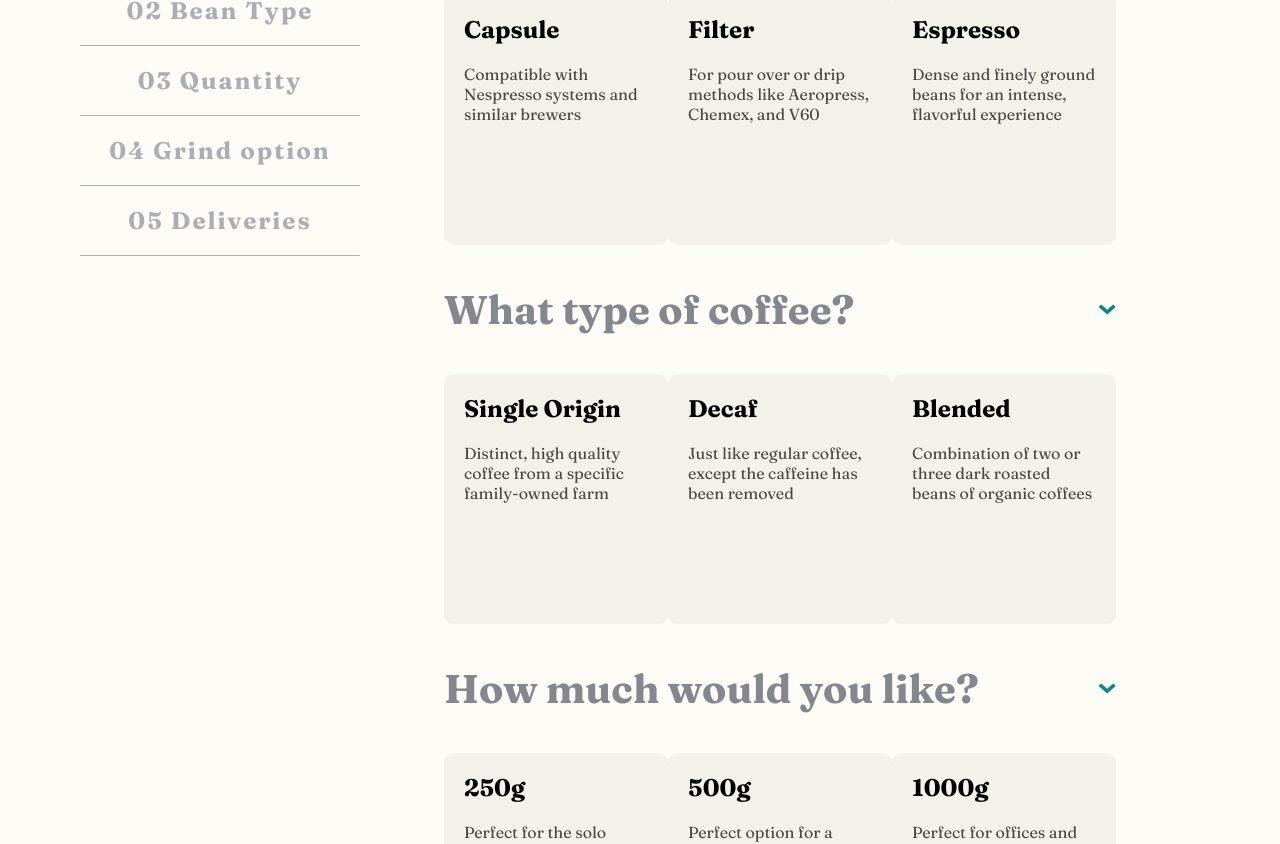
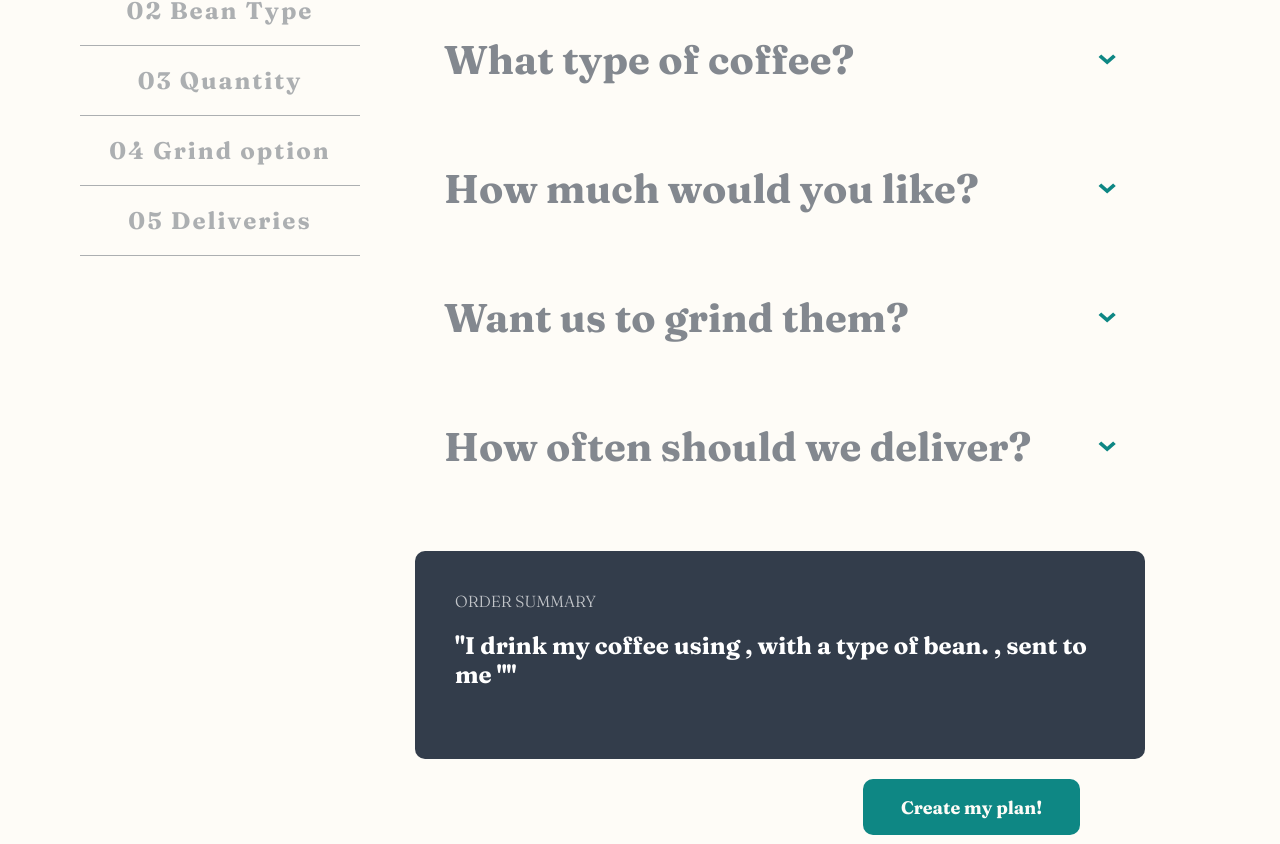
Before and after one commit to vinuman/Coffeeroasters-subscription-site, a React (Create React App) app: page /create-plan in a window 1280 px wide. Shown: the part 1367-2211 px from the top of the page. Built offline with nearby package versions, Linux system fonts and the light colour scheme.

Commit message:
AccordionStates

```diff
--- a/src/App.js
+++ b/src/App.js
@@ -44,12 +44,16 @@ function App() {
         <Route path="/about" element={<About />} />
         <Route path="/create-plan" element={<CreatePlan />} />
       </Routes>
-      {/* <footer>
+      {
+        <footer>
           <nav>
             <img src={logo}></img>
             <ul>
               <li>
-              <Link style={{ textDecoration: "none", color: "#83888F" }} to="/">
+                <Link
+                  style={{ textDecoration: "none", color: "#83888F" }}
+                  to="/"
+                >
                   Home
                 </Link>
               </li>
@@ -76,7 +80,8 @@ function App() {
             <img src={twitter}></img>
             <img src={instagram}></img>
           </div>
-      </footer> */}
+        </footer>
+      }
     </Router>
   );
 }
--- a/src/Create.js
+++ b/src/Create.js
@@ -1,6 +1,12 @@
 import arrow from "./assets/plan/desktop/icon-arrow.svg";
+import { useState, useEffect } from "react";
 
 const Create = () => {
+  const [accordion1, setAccordion1] = useState(false);
+  const [accordion2, setAccordion2] = useState(false);
+  const [accordion3, setAccordion3] = useState(false);
+  const [accordion4, setAccordion4] = useState(false);
+  const [accordion5, setAccordion5] = useState(false);
   return (
     <>
       <section className="create-plan">
@@ -72,10 +78,11 @@ const Create = () => {
         </div>
         <div className="coffee-selection-right">
           <div className="accordion accordion1">
-            <div className="top">
+            <div onClick={() => setAccordion1(true)} className="top">
               <p>How do you drink your coffee?</p>
               <img src={arrow}></img>
             </div>
+            {accordion1 ? (
               <div className="bottom">
                 <div className="accordion-card">
                   <h2>Capsule</h2>
@@ -84,7 +91,8 @@ const Create = () => {
                 <div className="accordion-card">
                   <h2>Filter</h2>
                   <p>
-                  For pour over or drip methods like Aeropress, Chemex, and V60
+                    For pour over or drip methods like Aeropress, Chemex, and
+                    V60
                   </p>
                 </div>
                 <div className="accordion-card">
@@ -95,6 +103,9 @@ const Create = () => {
                   </p>
                 </div>
               </div>
+            ) : (
+              ""
+            )}
           </div>
 
           <div className="accordion accordion2">
@@ -102,6 +113,7 @@ const Create = () => {
               <p>What type of coffee?</p>
               <img src={arrow}></img>
             </div>
+            {accordion2 ? (
               <div className="bottom">
                 <div className="accordion-card">
                   <h2>Single Origin</h2>
@@ -113,7 +125,8 @@ const Create = () => {
                 <div className="accordion-card">
                   <h2>Decaf</h2>
                   <p>
-                  Just like regular coffee, except the caffeine has been removed
+                    Just like regular coffee, except the caffeine has been
+                    removed
                   </p>
                 </div>
                 <div className="accordion-card">
@@ -124,6 +137,9 @@ const Create = () => {
                   </p>
                 </div>
               </div>
+            ) : (
+              ""
+            )}
           </div>
 
           <div className="accordion accordion3">
@@ -131,17 +147,20 @@ const Create = () => {
               <p>How much would you like?</p>
               <img src={arrow}></img>
             </div>
+            {accordion3 ? (
               <div className="bottom">
                 <div className="accordion-card">
                   <h2>250g</h2>
                   <p>
-                  Perfect for the solo drinker. Yields about 12 delicious cups.
+                    Perfect for the solo drinker. Yields about 12 delicious
+                    cups.
                   </p>
                 </div>
                 <div className="accordion-card">
                   <h2>500g</h2>
                   <p>
-                  Perfect option for a couple. Yields about 40 delectable cups.
+                    Perfect option for a couple. Yields about 40 delectable
+                    cups.
                   </p>
                 </div>
                 <div className="accordion-card">
@@ -152,6 +171,9 @@ const Create = () => {
                   </p>
                 </div>
               </div>
+            ) : (
+              ""
+            )}
           </div>
 
           <div className="accordion accordion4">
@@ -159,6 +181,7 @@ const Create = () => {
               <p>Want us to grind them?</p>
               <img src={arrow}></img>
             </div>
+            {accordion4 ? (
               <div className="bottom">
                 <div className="accordion-card">
                   <h2>Wholebean</h2>
@@ -167,7 +190,8 @@ const Create = () => {
                 <div className="accordion-card">
                   <h2>Filter</h2>
                   <p>
-                  For drip or pour-over coffee methods such as V60 or Aeropress
+                    For drip or pour-over coffee methods such as V60 or
+                    Aeropress
                   </p>
                 </div>
                 <div className="accordion-card">
@@ -177,6 +201,9 @@ const Create = () => {
                   </p>
                 </div>
               </div>
+            ) : (
+              ""
+            )}
           </div>
 
           <div className="accordion accordion5">
@@ -184,6 +211,7 @@ const Create = () => {
               <p>How often should we deliver?</p>
               <img src={arrow}></img>
             </div>
+            {accordion5 ? (
               <div className="bottom">
                 <div className="accordion-card">
                   <h2>Every week</h2>
@@ -198,12 +226,24 @@ const Create = () => {
                   <p>$12.00 per shipment. Includes free priority shipping.</p>
                 </div>
               </div>
+            ) : (
+              ""
+            )}
           </div>
 
           <div className="order-summary">
             <h3>Order Summary</h3>
-            <p>"I drink my coffee as"</p>
+            <p>
+              "I drink my coffee using <span></span>, with a <span></span> type
+              of bean. <span></span>, sent to me <span></span>""
+            </p>
           </div>
+          <button
+            style={{ alignSelf: "flex-end", marginRight: "12rem" }}
+            className="btn"
+          >
+            Create my plan!
+          </button>
         </div>
       </section>
     </>
--- a/src/index.css
+++ b/src/index.css
@@ -440,9 +440,9 @@ main > img {
 
 .coffee-selection {
   width: 100%;
-  height: 50rem;
   display: grid;
   grid-template-columns: 1fr 3fr;
+  padding-bottom: 16rem;
 }
 
 .coffee-selection-left {
@@ -480,6 +480,7 @@ main > img {
   justify-content: space-between;
   align-items: center;
   padding-bottom: 4rem;
+  cursor: pointer;
 }
 
 .accordion > .top > p {
@@ -525,6 +526,30 @@ main > img {
   opacity: 0.7;
 }
 
+.order-summary {
+  width: 73rem;
+  height: 20.8rem;
+  background-color: var(--dark-grey-blue);
+  padding: 4rem;
+  border-radius: 1rem;
+  margin-bottom: 2rem;
+}
+
+.order-summary > h3 {
+  font-size: 1.6rem;
+  text-transform: uppercase;
+  font-weight: lighter;
+  color: #fff;
+  opacity: 0.7;
+  padding-bottom: 2rem;
+}
+
+.order-summary > p {
+  font-size: 2.4rem;
+  font-weight: bolder;
+  color: #fff;
+}
+
 /* FOOTER */
 footer {
   width: 90%;
```
Lines whose indentation alone changed are shown as unchanged.
